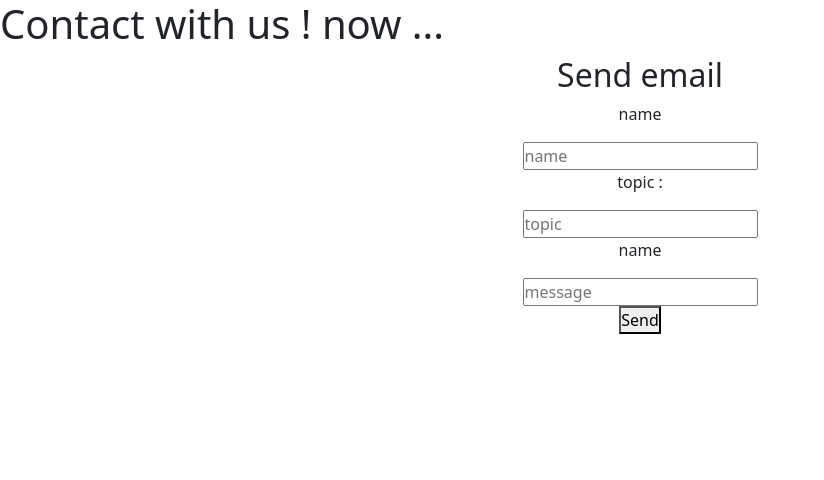
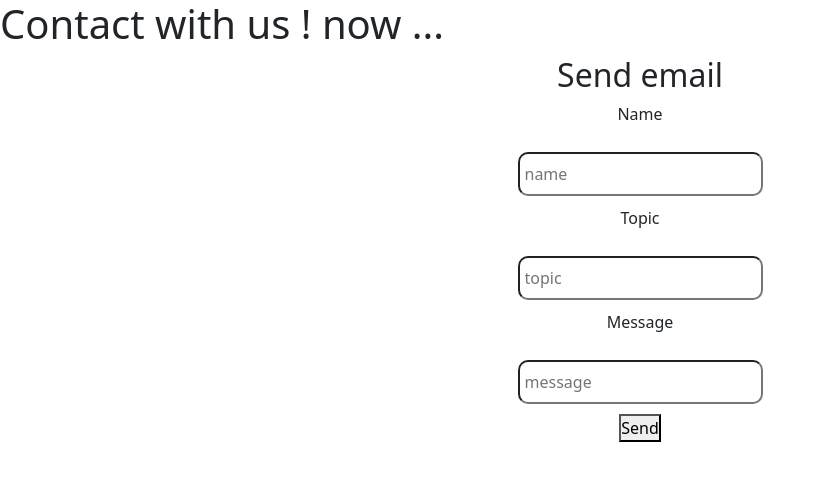
Before and after one commit to marcinoles87/vp2024, a React (Create React App) app: page /formcontact in a window 1280 px wide. Shown: the top 480 px of the page, without its empty margins (0-824 px from the left). Built offline with nearby package versions, Linux system fonts and the light colour scheme.

Commit message:
add section

```diff
--- a/src/App.css
+++ b/src/App.css
@@ -551,6 +551,13 @@
 }
 
 .form-container input{
+  margin: 10px;
+  border-radius: 10px;
+  line-height: 30px;
+  padding: 5px;
+}
+
+.form-container label{
 
 }
 
--- a/src/pages/FormContact.js
+++ b/src/pages/FormContact.js
@@ -8,17 +8,17 @@ function FormContact() {
         <div className='form-container'>
             <h2>Send email</h2>
             <label>
-                <p>name</p>
+                <p>Name</p>
                 <input type='text' placeholder='name'></input>
             </label>
 
             <label>
-                <p>topic :</p>
+                <p>Topic</p>
                 <input type='text' placeholder='topic'></input>
             </label>
 
             <label>
-                <p>name</p>
+                <p>Message</p>
                 <input type='textarea' placeholder='message'></input>
             </label>
 
```
